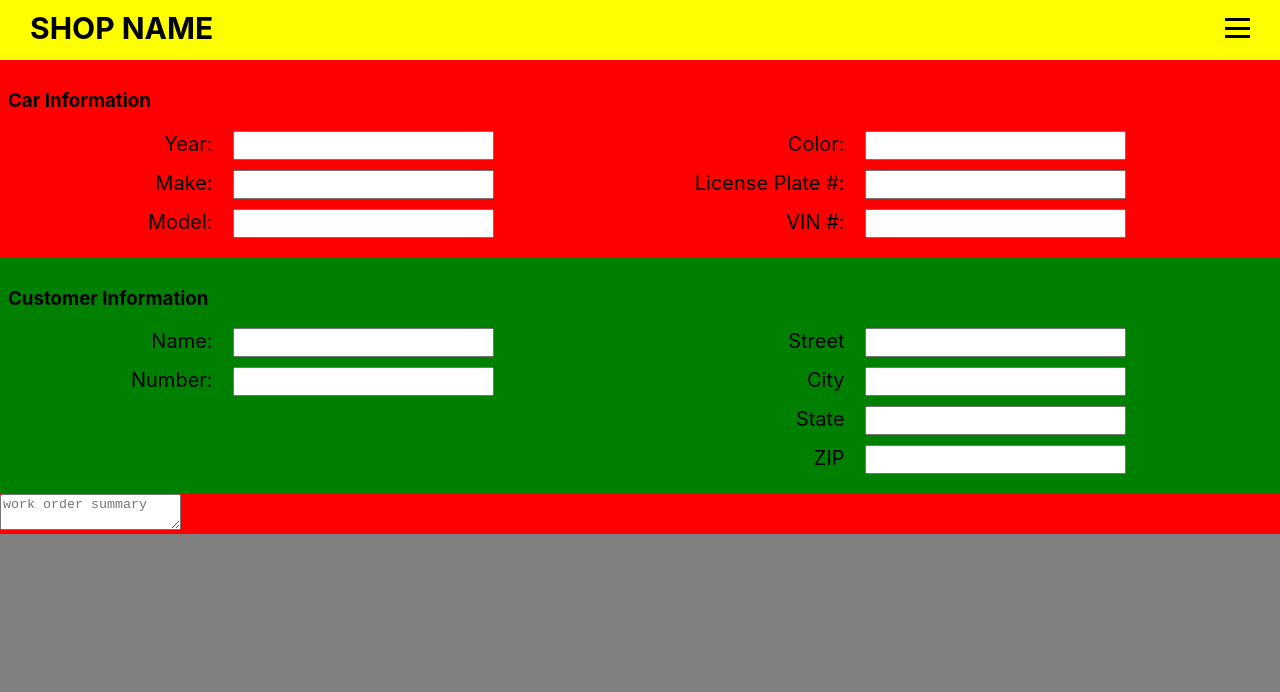
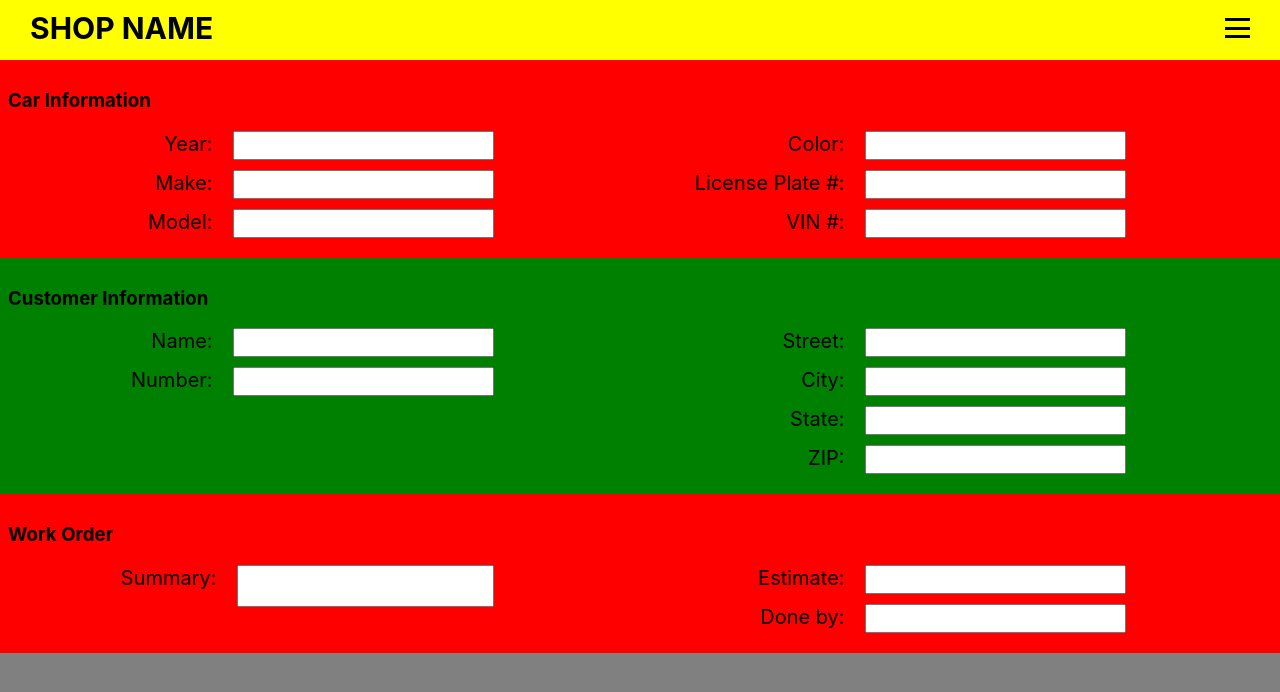
Before and after one commit to jsncorn/work-order, a React (Create React App) app in the folder client/: page / in a window 1280 px wide. Shown: the top 692 px of the page. Built offline with nearby package versions, Linux system fonts and the light colour scheme.

Commit message:
finish create order form HTML with no backend

```diff
--- a/client/src/components/orderForm/orderForm.jsx
+++ b/client/src/components/orderForm/orderForm.jsx
@@ -15,7 +15,7 @@ const Orderform = () => {
                 <div className='left'>
 
                     <div className='carDiv'>
-                    <h3 style={{width: '100%'}}>Car Information</h3>
+                        <h3 style={ { width: '100%' } }>Car Information</h3>
                         <div className='carLeft'>
                             <div className='col-12'>
                                 <label>Year:
@@ -53,7 +53,7 @@ const Orderform = () => {
                     </div>
 
                     <div className='customerDiv'>
-                    <h3 style={{width: '100%'}}>Customer Information</h3>
+                        <h3 style={ { width: '100%' } }>Customer Information</h3>
                         <div className='customerLeft'>
                             <div className='col-12'>
                                 <label>Name:
@@ -68,29 +68,46 @@ const Orderform = () => {
                         </div>
                         <div className='customerRight'>
                             <div className='col-12'>
-                                <label>Street
+                                <label>Street:
                                     <input name="customerSt" />
                                 </label>
                             </div>
                             <div className='col-12'>
-                                <label>City
+                                <label>City:
                                     <input name="customerCity" />
                                 </label>
                             </div>
                             <div className='col-12'>
-                                <label>State
+                                <label>State:
                                     <input name="customerState" />
                                 </label>
                             </div>
                             <div className='col-12'>
-                                <label>ZIP
+                                <label>ZIP:
                                     <input name="customerZip" />
                                 </label>
                             </div>
                         </div>
                     </div>
-                    <div className='col-12'>
-                        <textarea name="workSum" placeholder="work order summary" />
+                    <div className='workDiv'>
+                        <h3 style={ { width: '100%' } }>Work Order</h3>
+                        <div className='workLeft'>
+                            <div className='col-12'>
+                                <label>Summary:
+                                    <textarea name="workSum"  />
+                                </label>
+                            </div>
+                        </div>
+                        <div className='workRight'>
+                            <div className='col-12'>
+                                <label>Estimate:
+                                    <input name="workEst" />
+                                </label>
+                                <label>Done by:
+                                    <input name="employeeWork" />
+                                </label>
+                            </div>
+                        </div>
                     </div>
                 </div>
             </form>
--- a/client/src/components/orderForm/orderForm.scss
+++ b/client/src/components/orderForm/orderForm.scss
@@ -1,20 +1,21 @@
 :root {}
 
+/* ADD MEDIA QUERY:::: CARLEFT AND CUSTOMER LEFT BECOMES 50%*/
 form>.left {
     background-color: red;
 
-
-    >.carDiv {
+    >.carDiv, .workDiv {
         background-color: inherit;
         display: flex;
         flex-wrap: wrap;
         padding: 10px 8px;
         text-align: left;
-        >.carLeft{
+        >.carLeft, .workLeft {
             width: 40%;
 
         }
-        >.carRight {
+
+        >.carRight, .workRight {
             width: 50%;
         }
     }
@@ -29,10 +30,12 @@ form>.left {
         flex-wrap: wrap;
         padding: 10px 8px;
         text-align: left;
-        >.customerLeft{
+
+        >.customerLeft {
             width: 40%;
 
         }
+
         >.customerRight {
             width: 50%;
         }
@@ -43,10 +46,11 @@ form>.left {
     }
 }
 
-input {
+input,textarea {
     margin: 0px 20px;
     padding: 5px 40px;
 }
+
 label {
     display: flex;
     flex-direction: row;
@@ -56,3 +60,7 @@ label {
     margin-bottom: 10px;
     font-size: 20px;
 }
+
+textarea {
+    resize: none;
+}
```
